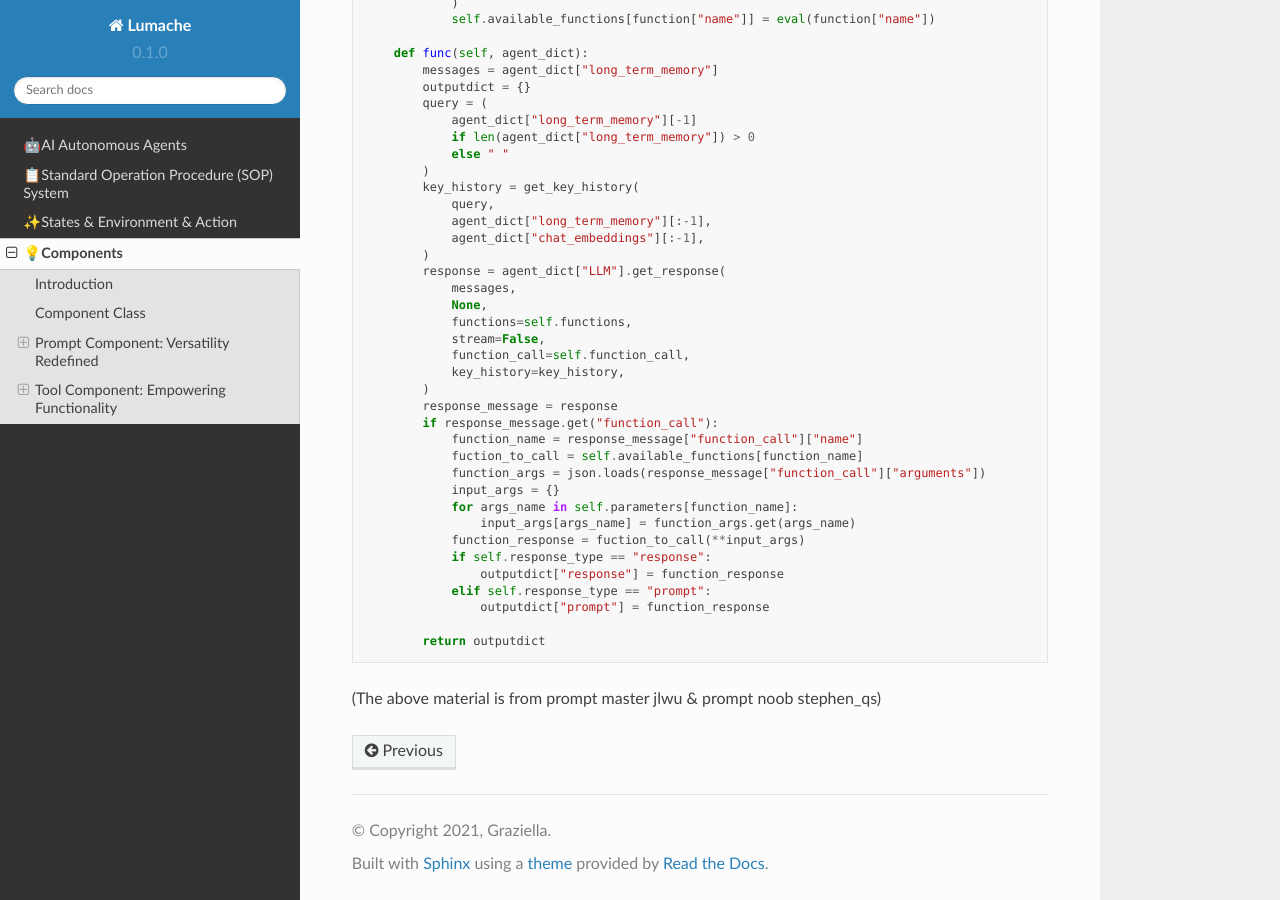
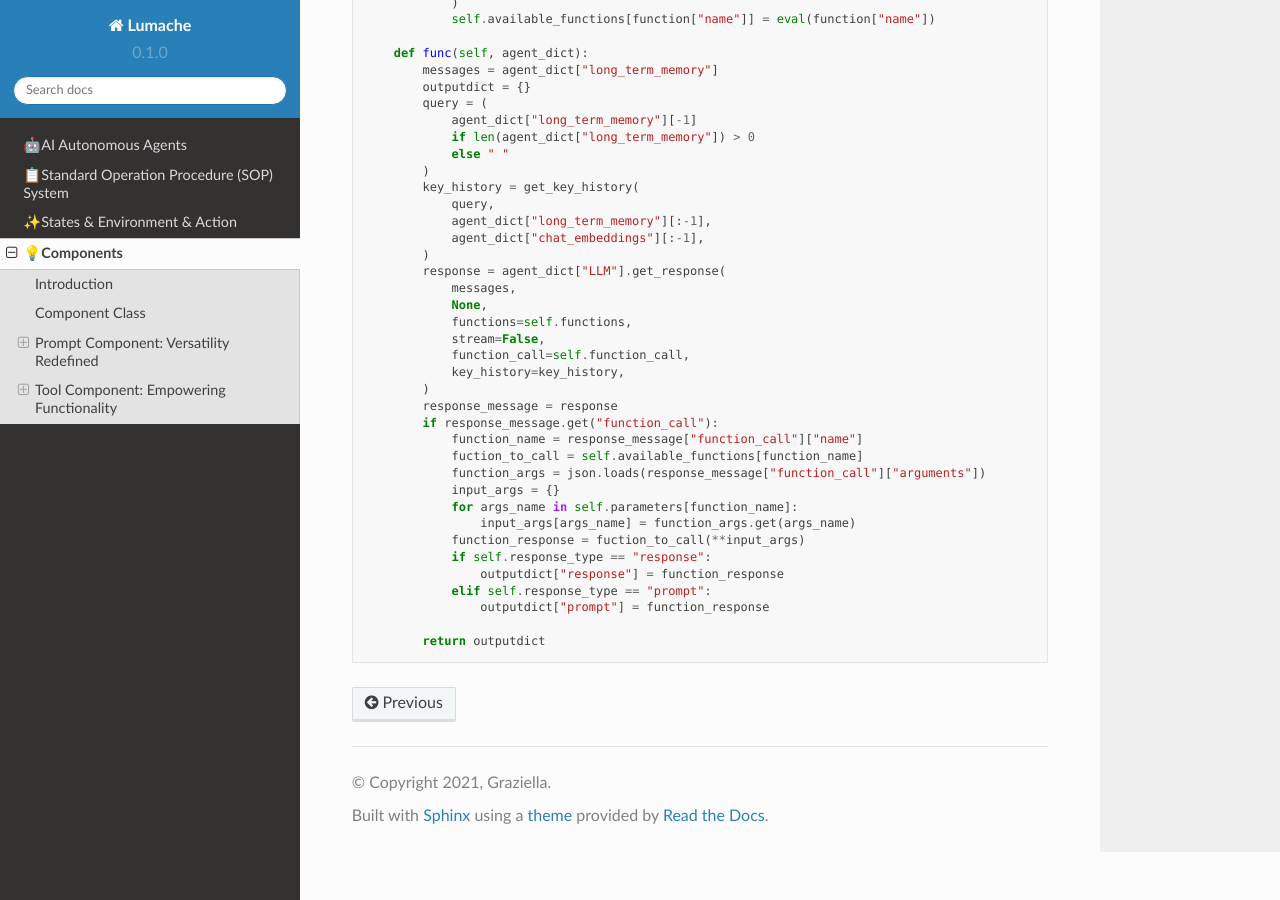
Before and after one commit to StephenQSstarThomas/Agents-Readthedocs.io, a Sphinx documentation site: the page built from docs/source/components.rst, in a window 1280 px wide and 900 px high, scrolled down 9365 px. Built offline with Sphinx 7.4.7 and the Read the Docs theme 2.0.0, drawn with Linux system fonts in a browser that asks for light colours.

Commit message:
Update components.rst

```diff
--- a/docs/source/components.rst
+++ b/docs/source/components.rst
@@ -528,6 +528,3 @@ Utilize the 'function call' method, and store particular args of the particular
                    outputdict["prompt"] = function_response
 
            return outputdict
-
-
-(The above material is from prompt master jlwu & prompt noob stephen_qs)
```
